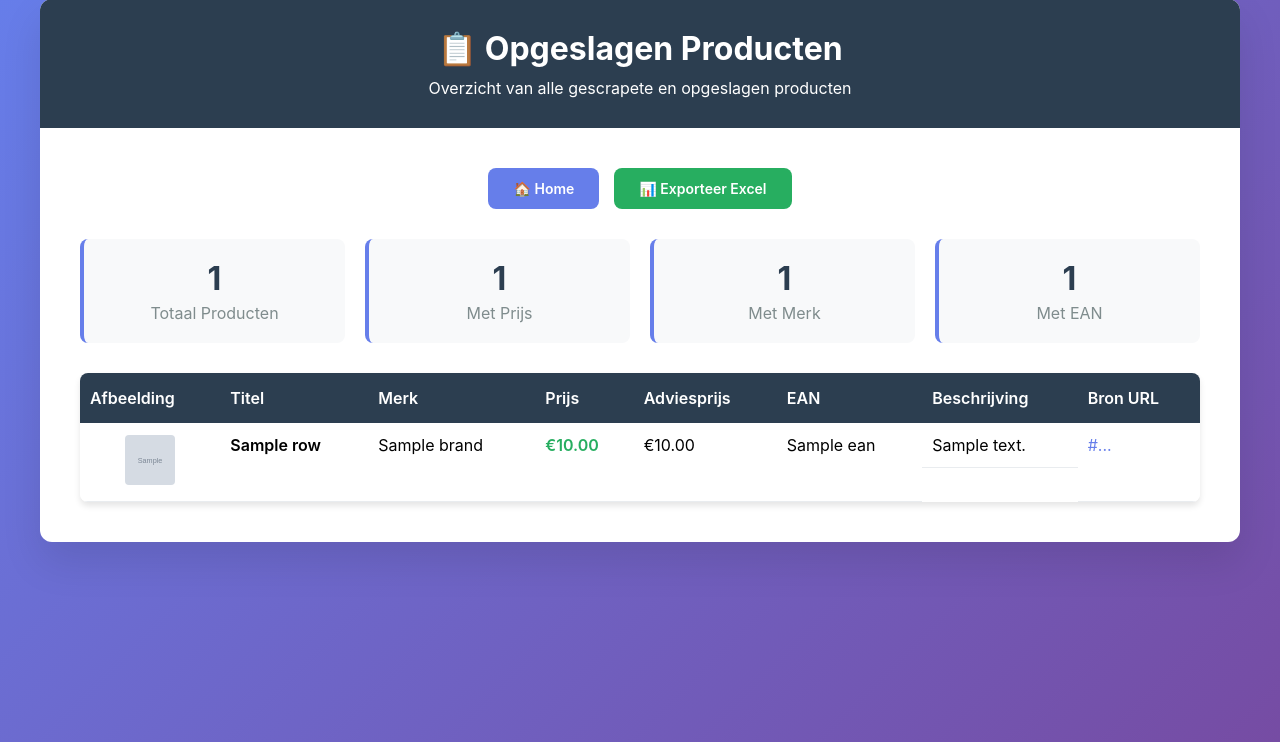
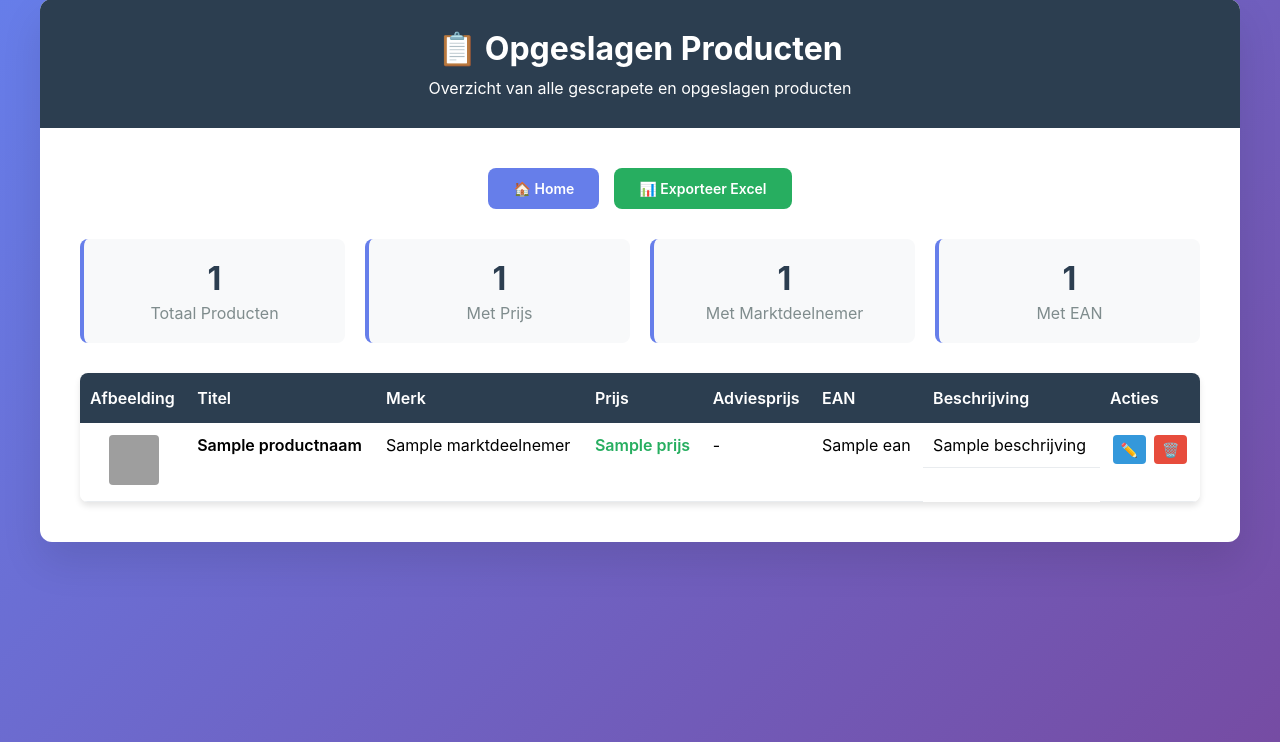
Before and after one commit to imadama/Bol-scrapper, a Flask app: template bol_scraper/templates/rows.html in a window 1280 px wide. Shown: the part 21-763 px from the top of the page. Run offline with Flask 3, Linux system fonts and the light colour scheme; the template is opened without the code that fills it: most values are stand-ins (such as "Sample title", 1, 10 or a date in 2020); grey boxes marked "Sample" are stand-in pictures; grey boxes are pictures that could not be loaded.

Commit message:
goede basis

```diff
--- a/bol_scraper/app.py
+++ b/bol_scraper/app.py
@@ -74,7 +74,7 @@ def map_data_to_excel_columns(data: Dict[str, Any]) -> Dict[str, Any]:
         'Prijs': data.get('list_price_value', None),
         'Levertijd': data.get('delivery_time', ''),
         'Afleverwijze': data.get('delivery_method', ''),
-        'Te koop': data.get('for_sale', 'Ja'),
+        'Te koop': data.get('for_sale', 'ja'),
         'Hoofdafbeelding': data.get('main_image', ''),
         'Marktdeelnemer': data.get('marketplace_participant', ''),
         'Additionele afbeeldingen': data.get('all_images', '')
@@ -99,16 +99,47 @@ def append_to_excel(data: Dict[str, Any]) -> None:
     df_combined.to_excel(OUTPUT_EXCEL, index=False)
 
 
+def update_excel_row(row_index: int, data: Dict[str, Any]) -> None:
+    """Update een bestaande rij in Excel bestand."""
+    # Map data naar Excel kolommen
+    excel_data = map_data_to_excel_columns(data)
+
+    # Lees bestaande data
+    df = pd.read_excel(OUTPUT_EXCEL)
+
+    # Update de specifieke rij
+    for col, value in excel_data.items():
+        if col in df.columns:
+            df.at[row_index, col] = value
+
+    # Schrijf terug
+    df.to_excel(OUTPUT_EXCEL, index=False)
+
+
 def get_excel_data() -> pd.DataFrame:
     """Lees alle data uit Excel bestand."""
     if not os.path.exists(OUTPUT_EXCEL):
-        # Gebruik template bestand als fallback
-        template_file = 'Export_generic_template_20251004_07 PM052.xlsx'
-        if os.path.exists(template_file):
-            return pd.read_excel(template_file)
         return pd.DataFrame(columns=EXCEL_COLUMNS)
 
-    return pd.read_excel(OUTPUT_EXCEL)
+    df = pd.read_excel(OUTPUT_EXCEL)
+
+    # Filter alleen de gewenste kolommen en verwijder oude kolommen
+    if all(col in df.columns for col in EXCEL_COLUMNS):
+        df = df[EXCEL_COLUMNS]
+    else:
+        # Maak nieuwe DataFrame met alleen gewenste kolommen
+        df_clean = pd.DataFrame(columns=EXCEL_COLUMNS)
+        for col in EXCEL_COLUMNS:
+            if col in df.columns:
+                df_clean[col] = df[col]
+            else:
+                df_clean[col] = ''
+        df = df_clean
+
+    # Vervang NaN waarden met lege strings
+    df = df.fillna('')
+
+    return df
 
 
 @app.route('/')
@@ -135,13 +166,13 @@ def scrape():
         product_data = scrape_bol_product(url, headless=HEADLESS)
 
         # Voeg standaard waarden toe voor nieuwe velden
-        product_data['condition'] = 'Nieuw'
+        product_data['condition'] = 'nieuw'
         product_data['condition_comment'] = ''
         product_data['internal_reference'] = ''
         product_data['stock'] = 69
         product_data['delivery_time'] = ''
         product_data['delivery_method'] = ''
-        product_data['for_sale'] = 'Ja'
+        product_data['for_sale'] = 'ja'
         product_data['marketplace_participant'] = ''
 
         # Zet in session
@@ -218,13 +249,22 @@ def confirm():
     if request.method == 'POST':
         # Sla op in Excel
         try:
-            append_to_excel(session['current_row'])
-            flash('Product opgeslagen in Excel!', 'success')
+            # Check of we een bestaande rij bewerken
+            if 'editing_row_index' in session:
+                # Update bestaande rij
+                update_excel_row(session['editing_row_index'], session['current_row'])
+                flash('Product bijgewerkt!', 'success')
+                session.pop('editing_row_index', None)
+                return redirect(url_for('rows'))
+            else:
+                # Nieuwe rij toevoegen
+                append_to_excel(session['current_row'])
+                flash('Product opgeslagen in Excel!', 'success')
+                return redirect(url_for('index'))
 
             # Clear session
             session.pop('current_row', None)
 
-            return redirect(url_for('index'))
         except Exception as e:
             flash(f'Opslaan fout: {str(e)}', 'error')
 
@@ -237,24 +277,139 @@ def rows():
     """Overzicht van alle opgeslagen rijen."""
     try:
         df = get_excel_data()
+
+        # Filter lege rijen (alleen rijen met echte data)
+        df = df.dropna(how='all')
+
         # Converteer naar dict lijst voor template
         rows_data = df.to_dict('records')
+
+        # Zorg dat elke rij alle verwachte velden heeft en geen NaN waarden
+        for row in rows_data:
+            for col in EXCEL_COLUMNS:
+                if col not in row or pd.isna(row[col]):
+                    row[col] = ''
+                # Speciale behandeling voor prijs velden
+                elif col == 'Prijs':
+                    if pd.isna(row[col]) or row[col] == '':
+                        row[col] = ''
+                    elif isinstance(row[col], (int, float)):
+                        row[col] = float(row[col])  # Behoud als float voor formatting
+                    else:
+                        try:
+                            row[col] = float(str(row[col]).replace(',', '.'))
+                        except (ValueError, TypeError):
+                            row[col] = ''
+                # Converteer andere velden naar string om slicing problemen te voorkomen
+                elif isinstance(row[col], (int, float)) and not isinstance(row[col], bool):
+                    if pd.isna(row[col]):
+                        row[col] = ''
+                    else:
+                        row[col] = str(row[col])
+
+        # Debug info
+        print(f"DEBUG: Aantal rijen gevonden: {len(rows_data)}")
+        if len(rows_data) > 0:
+            print(f"DEBUG: Eerste rij: {rows_data[0]}")
+
         return render_template('rows.html', rows=rows_data)
     except Exception as e:
+        print(f"DEBUG: Fout in rows functie: {str(e)}")
         flash(f'Fout bij laden data: {str(e)}', 'error')
         return redirect(url_for('index'))
+
+
+@app.route('/edit_row/<int:row_index>')
+def edit_row(row_index):
+    """Bewerk een bestaande rij."""
+    try:
+        df = get_excel_data()
+
+        if row_index >= len(df):
+            flash('Rij niet gevonden', 'error')
+            return redirect(url_for('rows'))
+
+        # Haal de rij data op
+        row_data = df.iloc[row_index].to_dict()
+
+        # Converteer naar interne format
+        internal_data = {
+            'title': row_data.get('Productnaam', ''),
+            'description': row_data.get('Beschrijving', ''),
+            'internal_reference': row_data.get('Interne referentie', ''),
+            'ean': row_data.get('EAN', ''),
+            'condition': row_data.get('Conditie', ''),
+            'condition_comment': row_data.get('Conditie commentaar', ''),
+            'stock': row_data.get('Voorraad', 69),
+            'list_price_value': row_data.get('Prijs', None),
+            'delivery_time': row_data.get('Levertijd', ''),
+            'delivery_method': row_data.get('Afleverwijze', ''),
+            'for_sale': row_data.get('Te koop', 'ja'),
+            'main_image': row_data.get('Hoofdafbeelding', ''),
+            'marketplace_participant': row_data.get('Marktdeelnemer', ''),
+            'all_images': row_data.get('Additionele afbeeldingen', '')
+        }
+
+        # Zet in session met row index voor update
+        session['current_row'] = internal_data
+        session['editing_row_index'] = row_index
+
+        return redirect(url_for('edit'))
+
+    except Exception as e:
+        flash(f'Fout bij laden rij: {str(e)}', 'error')
+        return redirect(url_for('rows'))
+
+
+@app.route('/delete_row/<int:row_index>')
+def delete_row(row_index):
+    """Verwijder een rij."""
+    try:
+        df = get_excel_data()
+
+        if row_index >= len(df):
+            flash('Rij niet gevonden', 'error')
+            return redirect(url_for('rows'))
+
+        # Verwijder de rij
+        df = df.drop(df.index[row_index])
+
+        # Schrijf terug naar Excel
+        df.to_excel(OUTPUT_EXCEL, index=False)
+
+        flash('Product verwijderd!', 'success')
+        return redirect(url_for('rows'))
+
+    except Exception as e:
+        flash(f'Fout bij verwijderen: {str(e)}', 'error')
+        return redirect(url_for('rows'))
 
 
 @app.route('/export')
 def export():
     """Download Excel bestand."""
     try:
-        # Lees Excel data met opgeslagen producten
-        df = get_excel_data()
+        # Lees alleen het output bestand, niet het template
+        if os.path.exists(OUTPUT_EXCEL):
+            df = pd.read_excel(OUTPUT_EXCEL)
+        else:
+            # Maak lege DataFrame met juiste kolommen
+            df = pd.DataFrame(columns=EXCEL_COLUMNS)
+
+        # Filter alleen de gewenste kolommen en verwijder oude kolommen
+        df_clean = df[EXCEL_COLUMNS] if all(col in df.columns for col in EXCEL_COLUMNS) else pd.DataFrame(columns=EXCEL_COLUMNS)
+
+        # Zorg dat alle verwachte kolommen bestaan
+        for col in EXCEL_COLUMNS:
+            if col not in df_clean.columns:
+                df_clean[col] = ''
+
+        # Vervang NaN waarden met lege strings
+        df_clean = df_clean.fillna('')
 
         # Maak in-memory stream
         output = io.BytesIO()
-        df.to_excel(output, index=False, engine='openpyxl')
+        df_clean.to_excel(output, index=False, engine='openpyxl')
         output.seek(0)
 
         return send_file(
--- a/bol_scraper/templates/rows.html
+++ b/bol_scraper/templates/rows.html
@@ -219,6 +219,46 @@
             color: #721c24;
             border: 1px solid #f5c6cb;
         }
+
+        .actions-cell {
+            text-align: center;
+            width: 100px;
+        }
+
+        .action-buttons {
+            display: flex;
+            gap: 8px;
+            justify-content: center;
+        }
+
+        .btn-edit, .btn-delete {
+            display: inline-block;
+            padding: 6px 8px;
+            border-radius: 4px;
+            text-decoration: none;
+            font-size: 14px;
+            transition: all 0.3s;
+        }
+
+        .btn-edit {
+            background: #3498db;
+            color: white;
+        }
+
+        .btn-edit:hover {
+            background: #2980b9;
+            transform: translateY(-1px);
+        }
+
+        .btn-delete {
+            background: #e74c3c;
+            color: white;
+        }
+
+        .btn-delete:hover {
+            background: #c0392b;
+            transform: translateY(-1px);
+        }
     </style>
 </head>
 <body>
@@ -255,15 +295,15 @@
                         <div class="stat-label">Totaal Producten</div>
                     </div>
                     <div class="stat-card">
-                        <div class="stat-number">{{ rows|selectattr('price_value')|list|length }}</div>
+                        <div class="stat-number">{{ rows|selectattr('Prijs')|list|length }}</div>
                         <div class="stat-label">Met Prijs</div>
                     </div>
                     <div class="stat-card">
-                        <div class="stat-number">{{ rows|selectattr('brand')|list|length }}</div>
-                        <div class="stat-label">Met Merk</div>
+                        <div class="stat-number">{{ rows|selectattr('Marktdeelnemer')|list|length }}</div>
+                        <div class="stat-label">Met Marktdeelnemer</div>
                     </div>
                     <div class="stat-card">
-                        <div class="stat-number">{{ rows|selectattr('ean')|list|length }}</div>
+                        <div class="stat-number">{{ rows|selectattr('EAN')|list|length }}</div>
                         <div class="stat-label">Met EAN</div>
                     </div>
                 </div>
@@ -279,49 +319,54 @@
                                 <th>Adviesprijs</th>
                                 <th>EAN</th>
                                 <th>Beschrijving</th>
-                                <th>Bron URL</th>
+                                <th>Acties</th>
                             </tr>
                         </thead>
                         <tbody>
                             {% for row in rows %}
                             <tr>
                                 <td class="image-cell">
-                                    {% if row.main_image %}
-                                        <img src="{{ row.main_image }}" alt="Product afbeelding">
+                                    {% if row.Hoofdafbeelding %}
+                                        <img src="{{ row.Hoofdafbeelding }}" alt="Product afbeelding">
                                     {% else %}
                                         <span style="color: #95a5a6;">-</span>
                                     {% endif %}
                                 </td>
                                 <td class="title-cell">
-                                    {{ row.title or '-' }}
+                                    {{ row.Productnaam or '-' }}
                                 </td>
                                 <td>
-                                    {{ row.brand or '-' }}
+                                    {{ row.Marktdeelnemer or '-' }}
                                 </td>
                                 <td class="price-cell">
-                                    {% if row.price_value %}
-                                        €{{ "%.2f"|format(row.price_value) }}
+                                    {% if row.Prijs and row.Prijs != '' %}
+                                        {% if row.Prijs is number %}
+                                            €{{ "%.2f"|format(row.Prijs) }}
+                                        {% else %}
+                                            {{ row.Prijs }}
+                                        {% endif %}
                                     {% else %}
-                                        {{ row.price_text or '-' }}
+                                        -
                                     {% endif %}
                                 </td>
                                 <td>
-                                    {% if row.list_price_value %}
-                                        €{{ "%.2f"|format(row.list_price_value) }}
-                                    {% else %}
-                                        {{ row.list_price_text or '-' }}
-                                    {% endif %}
+                                    {{ '-' }}
                                 </td>
                                 <td>
-                                    {{ row.ean or '-' }}
+                                    {{ row.EAN or '-' }}
                                 </td>
                                 <td class="description-cell">
-                                    {{ row.description or '-' }}
+                                    {{ row.Beschrijving or '-' }}
                                 </td>
-                                <td class="url-cell">
-                                    <a href="{{ row.source_url }}" target="_blank">
-                                        {{ row.source_url[:30] }}...
-                                    </a>
+                                <td class="actions-cell">
+                                    <div class="action-buttons">
+                                        <a href="{{ url_for('edit_row', row_index=loop.index0) }}" class="btn-edit" title="Bewerken">
+                                            ✏️
+                                        </a>
+                                        <a href="{{ url_for('delete_row', row_index=loop.index0) }}" class="btn-delete" title="Verwijderen" onclick="return confirm('Weet je zeker dat je dit product wilt verwijderen?')">
+                                            🗑️
+                                        </a>
+                                    </div>
                                 </td>
                             </tr>
                             {% endfor %}
```
Also changed, not shown: bol_scraper/templates/edit.html (+15 -12 lines), README.md, 2 other files.
